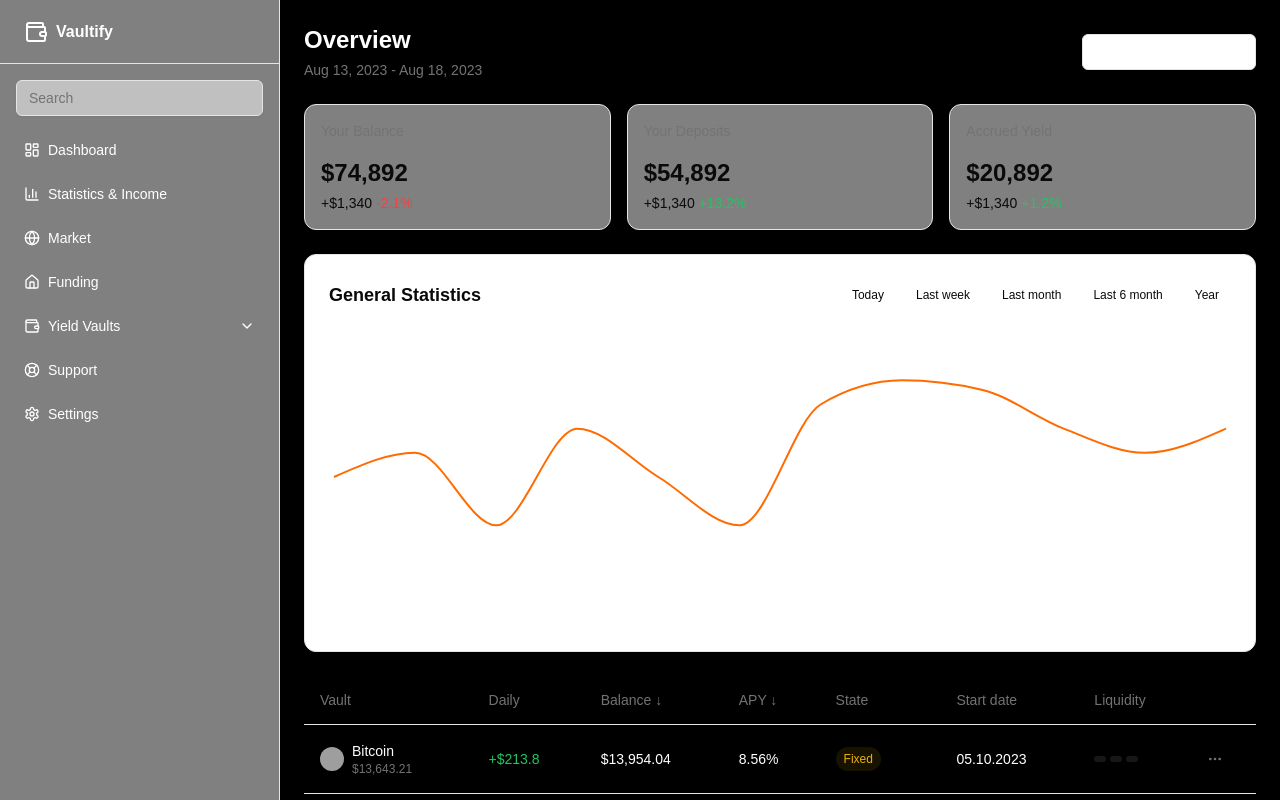
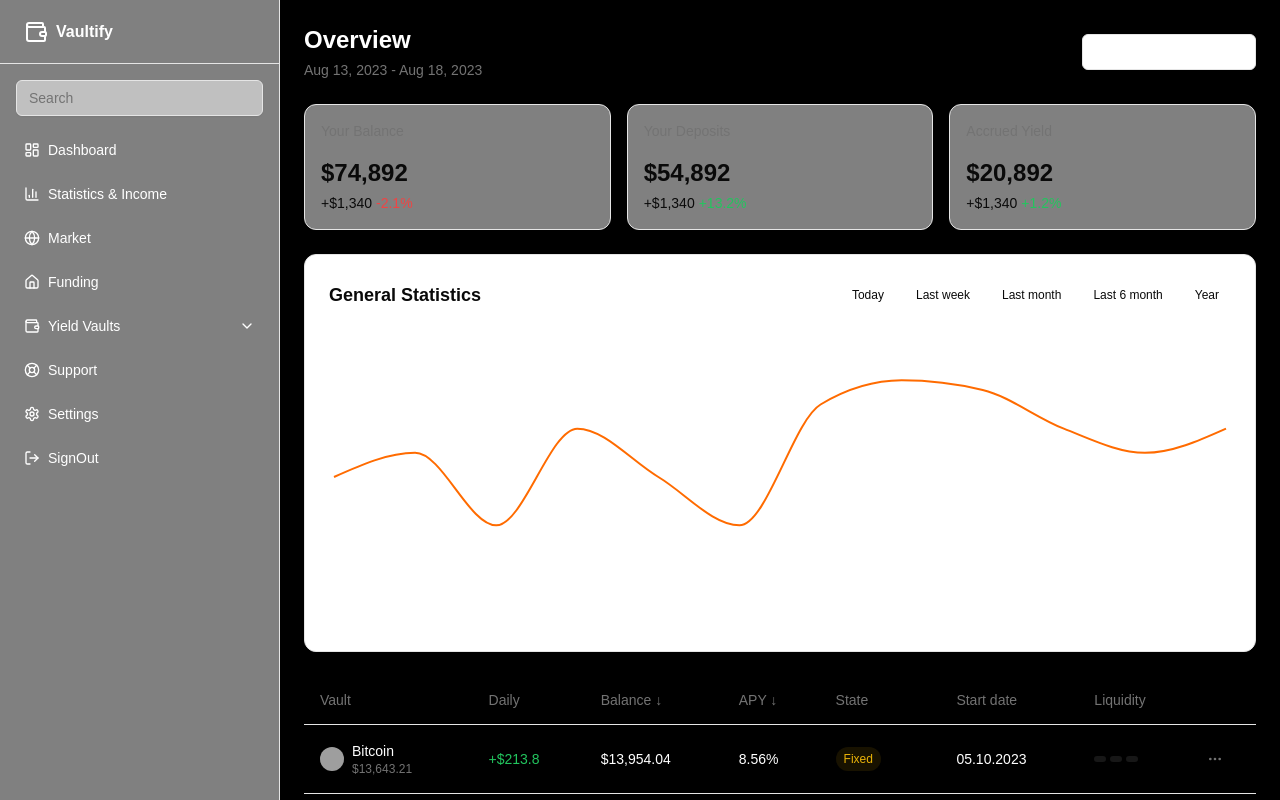
Before and after one commit to Mattiv19/firstprojectsam, a Next.js app: page /dashboard in a window 1280 px wide. Shown: the top 800 px of the page. Built offline with nearby package versions, Linux system fonts and the light colour scheme; no server answers; grey boxes are pictures that could not be loaded.

Commit message:
signOut and protection urls

```diff
--- a/app/api/auth/[...nextauth].js
+++ /dev/null
@@ -1,15 +0,0 @@
-import NextAuth from "next-auth"
-import GithubProvider from "next-auth/providers/github"
-
-export const authOptions = {
-    // Configure one or more authentication providers
-    providers: [
-        GithubProvider({
-            clientId: process.env.GITHUB_ID,
-            clientSecret: process.env.GITHUB_SECRET,
-        }),
-        // ...add more providers here
-    ],
-}
-
-export default NextAuth(authOptions)
--- a/app/api/auth/[...nextauth]/route.ts
+++ b/app/api/auth/[...nextauth]/route.ts
@@ -1,2 +1,2 @@
-import { handlers } from "@/lib/auth";
+import { handlers } from "@/auth";
 export const { GET, POST } = handlers;
--- a/app/dashboard/page.tsx
+++ b/app/dashboard/page.tsx
@@ -5,6 +5,7 @@ import { MetricsCard } from "@/components/metrics-card"
 import { StatsChart } from "@/components/stats-chart"
 import { VaultTable } from "@/components/vault-table"
 import { BarChart3, ChevronDown, Globe, Home, LayoutDashboard, LifeBuoy, Settings, Wallet } from "lucide-react"
+import { signOut } from "@/auth"
 
 export default function Page() {
     return (
@@ -48,6 +49,31 @@ export default function Page() {
                             <Settings className="h-4 w-4" />
                             Settings
                         </Button>
+                        <form action={async () => {
+                            "use server"
+                            await signOut({ redirectTo: "/" })
+                        }}>
+                            <Button type="submit" variant="ghost" className="w-full justify-start gap-2">
+                                <div className="h-4 w-4">
+                                    <svg
+                                        xmlns="http://www.w3.org/2000/svg"
+                                        width="24"
+                                        height="24"
+                                        viewBox="0 0 24 24"
+                                        fill="none"
+                                        stroke="currentColor"
+                                        strokeWidth="2"
+                                        strokeLinecap="round"
+                                        strokeLinejoin="round"
+                                    >
+                                        <path d="M9 21H5a2 2 0 0 1-2-2V5a2 2 0 0 1 2-2h4" />
+                                        <polyline points="16 17 21 12 16 7" />
+                                        <line x1="21" x2="9" y1="12" y2="12" />
+                                    </svg>
+                                </div>
+                                SignOut
+                            </Button>
+                        </form>
                     </nav>
                 </aside>
                 <main className="p-6">
--- /dev/null
+++ b/auth.ts
@@ -0,0 +1,26 @@
+import NextAuth from "next-auth";
+import GitHub from "next-auth/providers/github";
+import Google from "next-auth/providers/google";
+
+export const { handlers, signIn, signOut, auth } = NextAuth({
+    providers: [
+        GitHub({ clientId: process.env.AUTH_GITHUB_ID as string, clientSecret: process.env.AUTH_GITHUB_SECRET as string }),
+        Google({ clientId: process.env.AUTH_GOOGLE_ID as string, clientSecret: process.env.AUTH_GOOGLE_SECRET as string })
+    ],
+    callbacks: {
+        authorized: async ({ auth, request }) => {
+            //get pathname from request
+            const { pathname } = request.nextUrl
+            console.log("Checking auth for path:", pathname, "Auth status:", !!auth)
+            //allow access to home page and login page
+            if (pathname === "/" || pathname === "/login") return true
+
+            //Check if user is logged in
+            return !!auth
+        },
+    },
+    pages: {
+        signIn: "/login",
+        signOut: "/"
+    }
+})
--- a/components/login-form.tsx
+++ b/components/login-form.tsx
@@ -9,7 +9,7 @@ import {
 } from "@/components/ui/card"
 import { Input } from "@/components/ui/input"
 import { Label } from "@/components/ui/label"
-import { signIn } from "@/lib/auth"
+import { signIn } from "@/auth"
 
 export function LoginForm({
   className,
--- a/lib/middleware.ts
+++ /dev/null
@@ -1 +0,0 @@
-export { auth as middleware } from "@/lib/auth";
--- /dev/null
+++ b/middleware.ts
@@ -0,0 +1,5 @@
+export { auth as middleware } from "@/auth";
+
+export const config = {
+    matcher: ["/((?!api|_next/static|_next/image|favicon.ico).*)"],
+}
```
Also changed, not shown: lib/auth.ts (deleted, +0 -10 lines).
